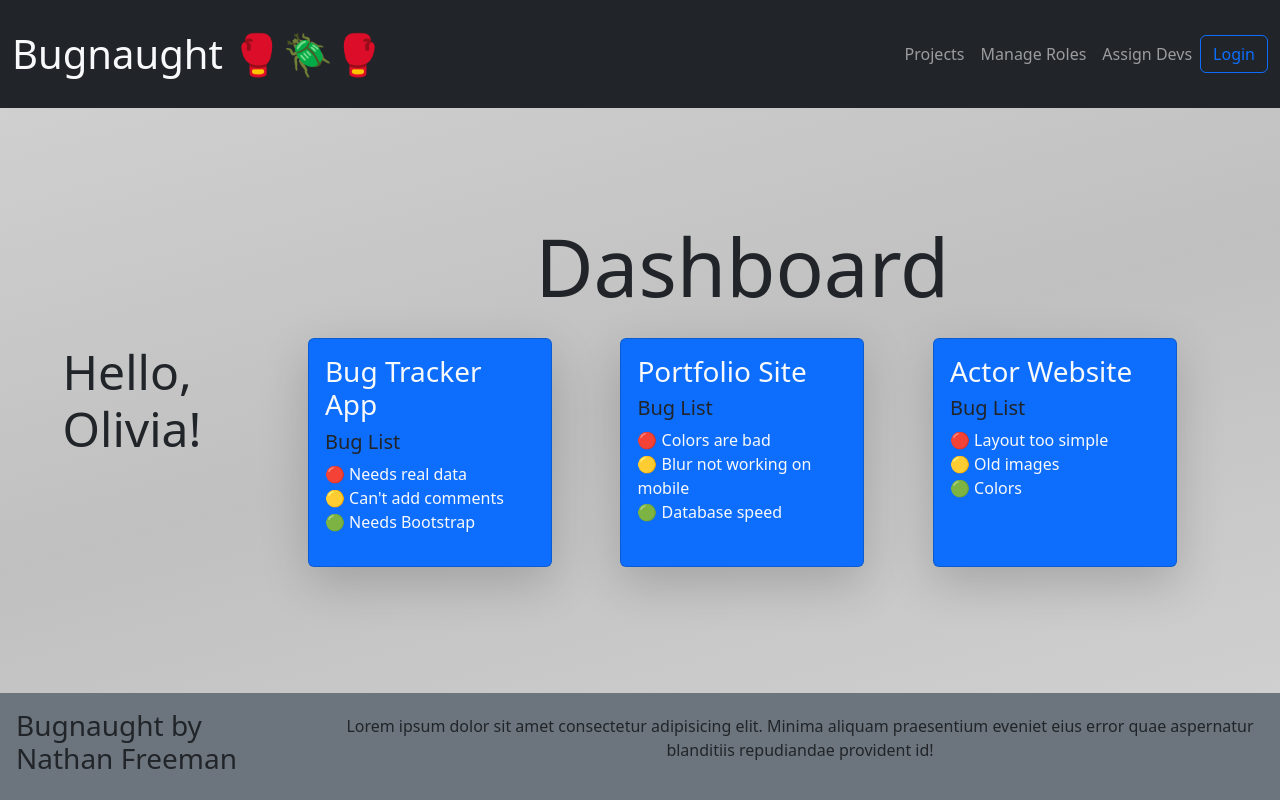
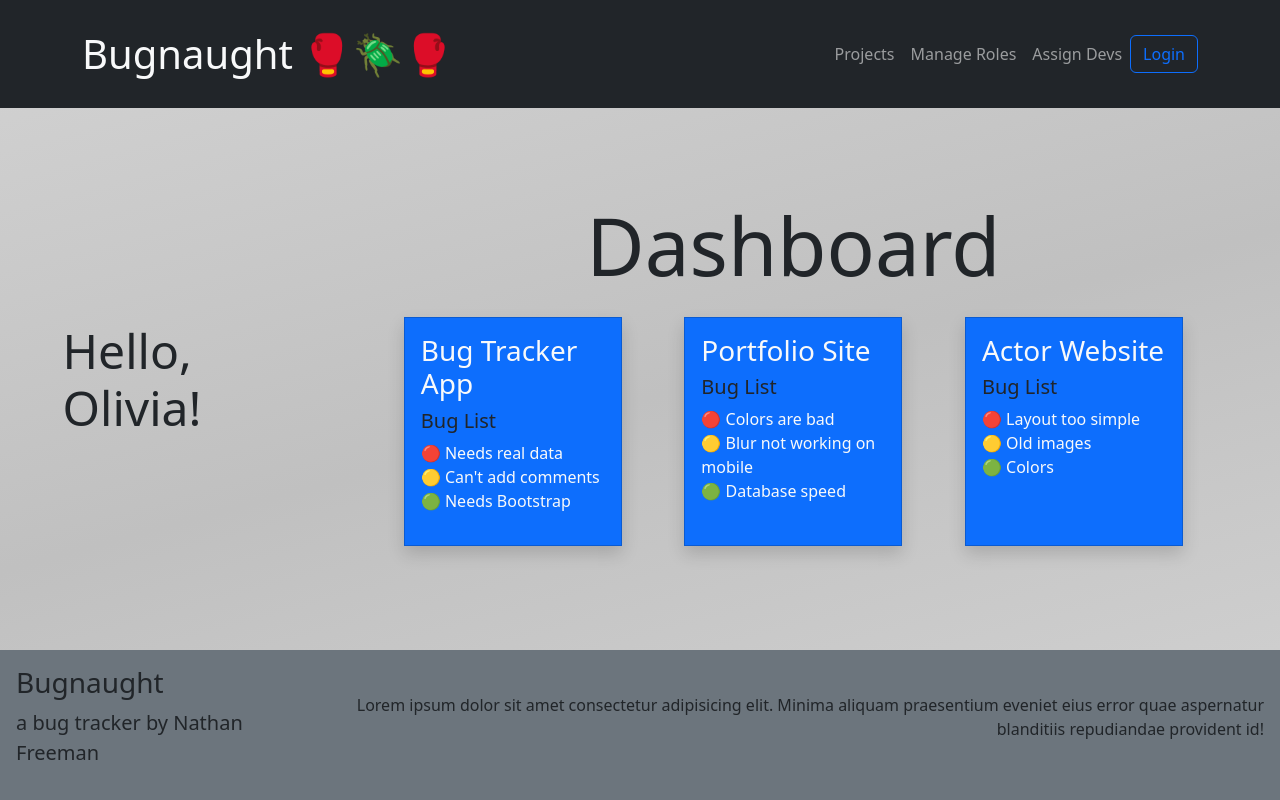
Before and after one commit to Bones81/Bugnaught, a React (Vite) app: page / in a window 1280 px wide. Built offline with nearby package versions, Linux system fonts and the light colour scheme.

Commit message:
Styling updates

```diff
--- a/src/App.tsx
+++ b/src/App.tsx
@@ -12,11 +12,11 @@ const App: React.FunctionComponent = () => {
     <>
       <Header setView={setView}/>
       <div className="container-fluid dash-container">
-        <div className="row justify-content-center align-items-center my-3 gx-5">
+        <div className="row justify-content-between align-items-center my-3 gx-5">
           <div className="col-sm-2">
             <InfoPanel />
           </div>
-          <div className="col-sm-10">
+          <div className="col-sm-9">
             <Dashboard view={view}/>
           </div>
         </div>
--- a/src/Dashboard/dashboard.tsx
+++ b/src/Dashboard/dashboard.tsx
@@ -44,7 +44,7 @@ const Dashboard: React.FunctionComponent<DashboardProps> = (props: any) => {
                                 <div className="row justify-content-evenly">
                                 { projects.length ? projects.map( project => {
                                     return (
-                                            <div key={project.id} className="card shadow-lg m-3 p-3 bg-primary col-10 col-lg-3">
+                                            <div key={project.id} className="card rounded-0 shadow m-3 p-3 bg-primary col-10 col-lg-3">
                                                 <h3 className="text-light">{ project.name }</h3>
                                                 <h5 className="text-dark">Bug List</h5>
                                                 <ul className="list-unstyled">
@@ -66,11 +66,11 @@ const Dashboard: React.FunctionComponent<DashboardProps> = (props: any) => {
                         )
                     case "manage-roles-view":
                         return (
-                            <h1>Manage Roles View active</h1>
+                            <h1 className="text-center">Manage Roles View active</h1>
                         )
                     case "assign-devs-view":
                         return (
-                            <h1>Assign Devs View active</h1>
+                            <h1 className="text-center">Assign Devs View active</h1>
                         )
                     default:
                         return <h1>Default switch case active: no valid view in state</h1>
--- a/src/Footer/footer.tsx
+++ b/src/Footer/footer.tsx
@@ -4,10 +4,11 @@ const Footer: React.FunctionComponent = () => {
             <footer className="container-fluid mt-auto bg-secondary">
                 <div className="row align-items-center">
                     <div className="col-3 p-3">
-                        <h3>Bugnaught by Nathan Freeman</h3>
+                        <h3>Bugnaught</h3>
+                        <p className="text-dark lead"> a bug tracker by Nathan Freeman</p>
                     </div>
                     <div className="col-9 p-3">
-                        <p className="text-center text-dark">Lorem ipsum dolor sit amet consectetur adipisicing elit. Minima aliquam praesentium eveniet eius error quae aspernatur blanditiis repudiandae provident id!</p>
+                        <p className="text-end text-dark">Lorem ipsum dolor sit amet consectetur adipisicing elit. Minima aliquam praesentium eveniet eius error quae aspernatur blanditiis repudiandae provident id!</p>
                     </div>
                 </div>
             </footer>
--- a/src/Header/header.tsx
+++ b/src/Header/header.tsx
@@ -44,7 +44,7 @@ const Header: React.FunctionComponent<HeaderProps> = (props: any) => {
     return (
         <>
             <Navbar variant="dark" bg="dark" expand="lg">
-                <Container fluid>
+                <Container fluid="lg">
                     <Navbar.Brand href="#" className="text-light fs-1 py-3">
                             Bugnaught <span className="left-glove">🥊</span>🪲🥊
                     </Navbar.Brand>
@@ -68,19 +68,20 @@ const Header: React.FunctionComponent<HeaderProps> = (props: any) => {
                         <Form>
                             <FormGroup className="mt-3">
                                 <FormLabel>Username: </FormLabel>
-                                <FormControl type="text" name="username" placeholder='BugHunter27' onChange={(e) => handleChange(e)}></FormControl>
+                                <FormControl type="text" name="username" placeholder='Bugnaught23' onChange={(e) => handleChange(e)}></FormControl>
                             </FormGroup>
                             <FormGroup className="mt-3">
                                 <FormLabel>Password: </FormLabel>
-                                <FormControl type="password" name="password" placeholder='********' onChange={(e) => handleChange(e)}></FormControl>
+                                <FormControl type="password" name="password" placeholder='Enter password here' onChange={(e) => handleChange(e)}></FormControl>
                             </FormGroup>
                             <FormText className="text-muted d-block">We will encrypt and never share your password.</FormText>
-                            <Button className="my-3" variant="primary" onClick={handleLogin}>Login</Button>
+                            <div className="d-flex justify-content-center align-items-center">
+                                <Button className="mt-3" variant="primary" onClick={handleLogin}>Login</Button>
+                            </div>
                         </Form>
                     </ModalBody>
-                    <ModalFooter>
-                    <Button variant="secondary" onClick={handleClose}>Close</Button>
-
+                    <ModalFooter className="justify-content-center">
+                        <Button variant="secondary" onClick={handleClose}>Close</Button>
                     </ModalFooter>
                 </ModalDialog>
             </Modal>
```
